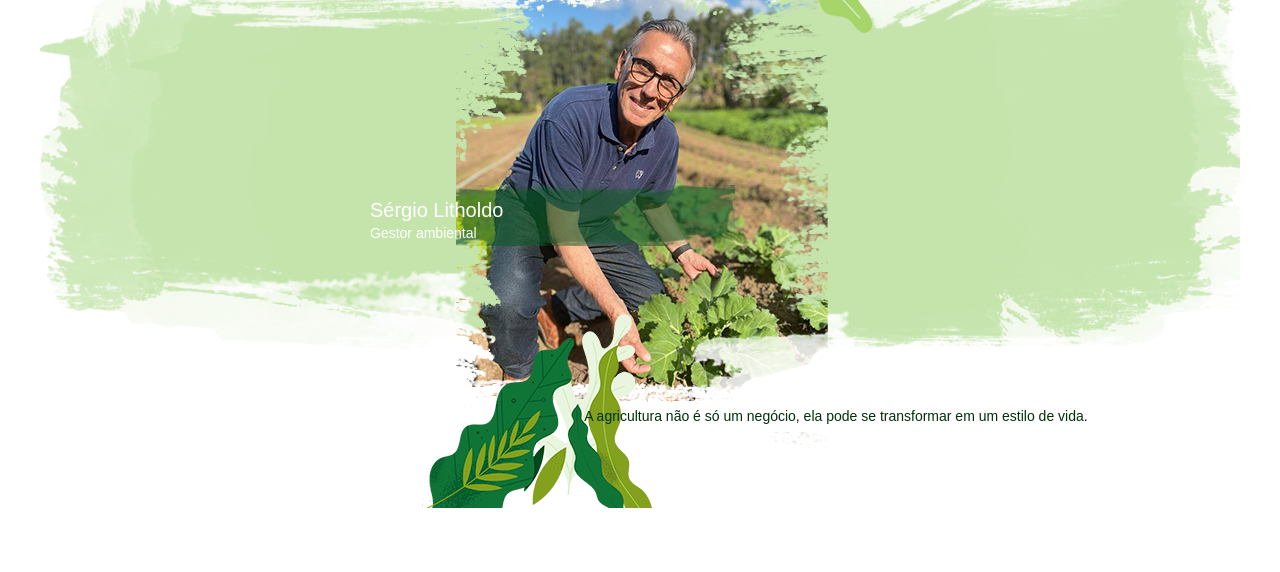
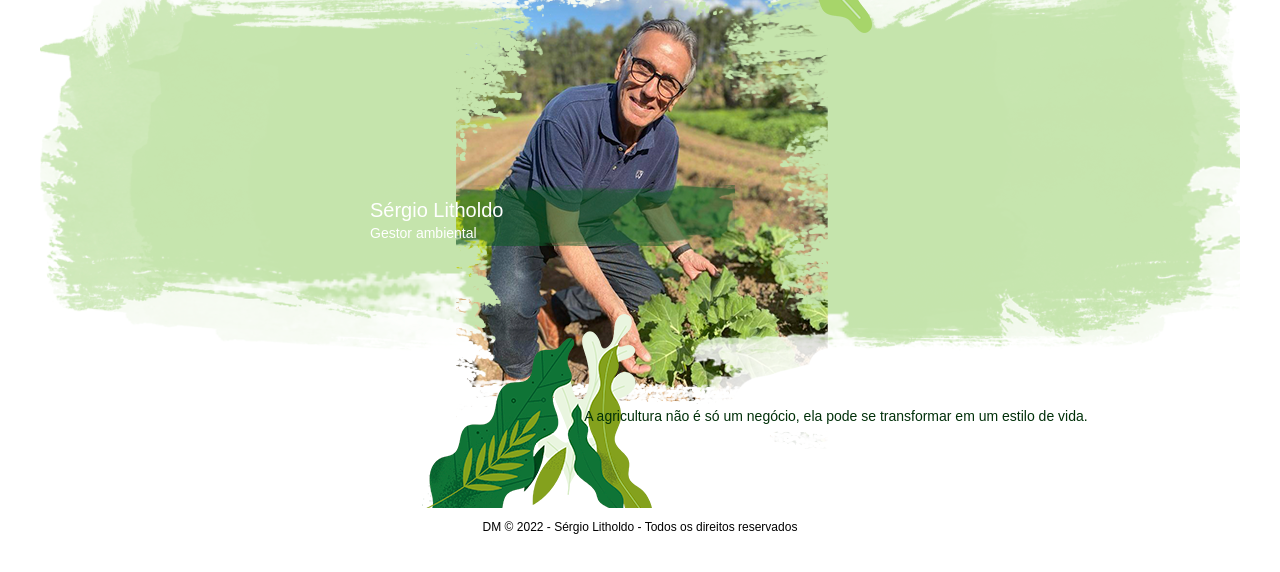
Before and after one commit to SLitholdo/slitholdo.github.io, a plain HTML site: page index.html in a window 1280 px wide. Shown: the part 92-664 px from the top of the page. Drawn offline with nearby package versions, Linux system fonts and the light colour scheme.

Commit message:
Update index.html

```diff
--- a/index.html
+++ b/index.html
@@ -65,5 +65,6 @@
                 </div>
             </div>
         </header>
+        <div class="rodape"><p>DM &copy; 2022 - Sérgio Litholdo - Todos os direitos reservados </div>
     </body>
 </html>
```
